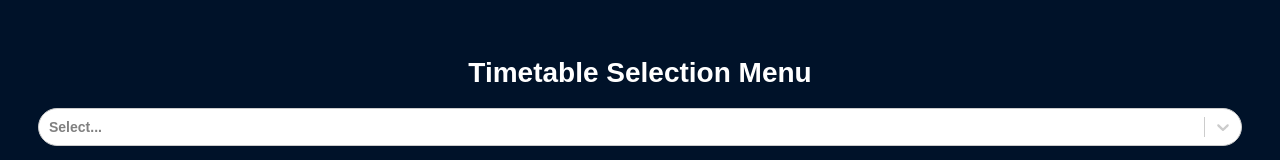
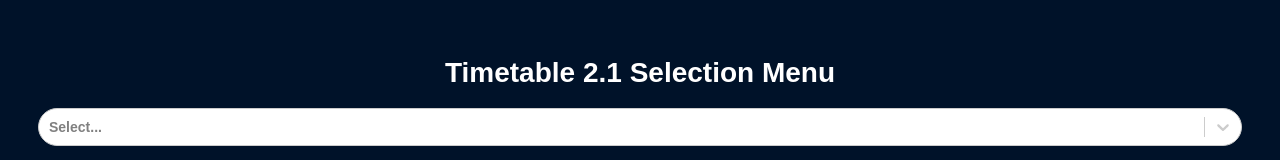
Before and after one commit to F-NUCES/Timetable-Frontend, a React (Create React App) app: page / in a window 1280 px wide. Shown: the top 160 px of the page. Built offline with nearby package versions, Linux system fonts and the light colour scheme; no server answers.

Commit message:
feat(version): Add version support change

```diff
--- a/src/components/loadCourses.js
+++ b/src/components/loadCourses.js
@@ -4,6 +4,7 @@ import { Table } from "./Table.js";
 
 import { generateColumns, sort_by_sections } from "../helpers/utils.js";
 import { CourseSelection } from "./selector.js";
+import { TIMETABLE_VERSION } from "../timetable_config.js";
 import styled from "styled-components";
 
 const Styles = styled.div`
@@ -74,7 +75,7 @@ class TimetableInformation extends Component {
     return (
       <Styles>
         <div className="courseMenu">
-          <h1 style={{ color: "white" }}>Timetable Selection Menu</h1>
+          <h1 style={{ color: "white" }}>Timetable {TIMETABLE_VERSION} Selection Menu</h1>
           <CourseSelection
             selectCourses={this.updateSelectedCourses}
             loadCoursesInfo={this.loadCoursesInfo}
--- a/src/pages/App.js
+++ b/src/pages/App.js
@@ -11,7 +11,7 @@ class App extends Component {
   render() {
     return (
       <>
-        <title>NUCES-Timetable v{TIMETABLE_VERSION}</title>
+        <title>NUCES-Timetable</title>
         <TimetableInformation />
       </>
     );
```
